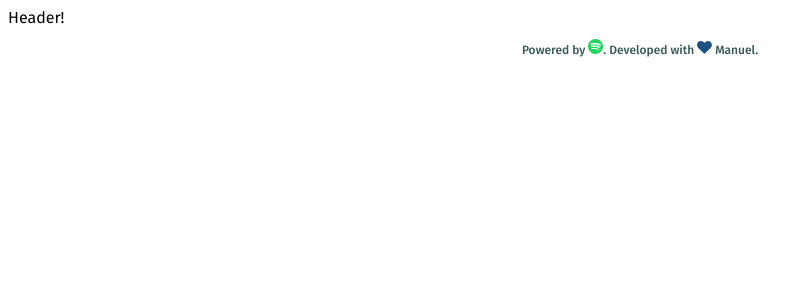
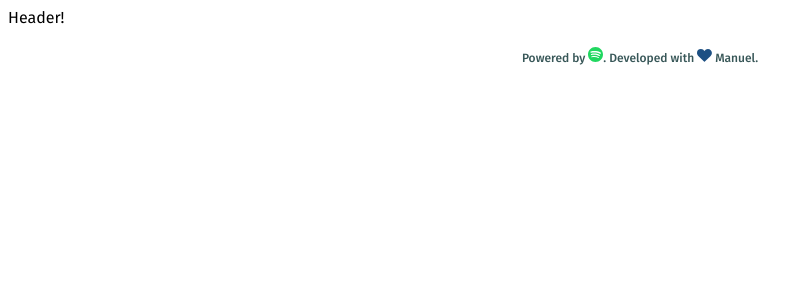
Before and after one commit to manuelitox/my-spotify-app, a React (Create React App) app: page / in a window 1280 px wide. Shown: the top 300 px of the page, without its empty margins (0-812 px from the left). Built offline with nearby package versions, Linux system fonts and the light colour scheme; what react-router-redux would draw is missing.

Commit message:
Add paragraph styles into the `StylesFooter` component

```diff
--- a/src/components/generic/Footer/styles.js
+++ b/src/components/generic/Footer/styles.js
@@ -8,6 +8,13 @@ const StyledFooter = styled.footer`
   a {
     color: ${ props => props.theme.textFooter };
   }
+  p {
+    margin: 0;
+    padding: 20px 0;
+    @media only screen and (max-width: ${ props => props.theme.size.small }) {
+      padding-bottom: 10px;
+    }
+  }
 `
 
 export default StyledFooter
```
Also changed, not shown: 1 other file (tests, documents, lock files or other folders).
